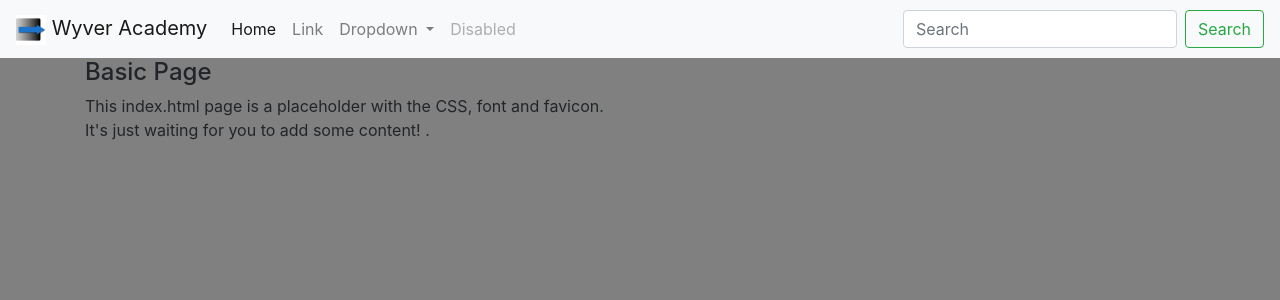
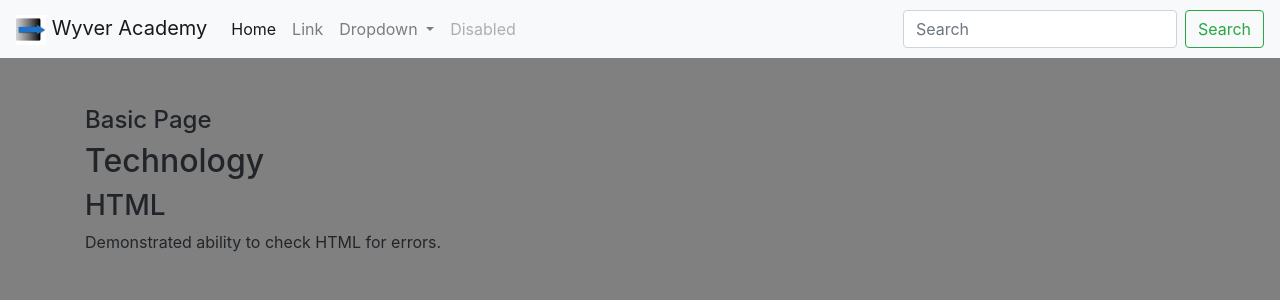
Before and after one commit to Wyver-Solutions/wyveracademy, a Jekyll site: the page built from index.md, in a window 1280 px wide. Shown: the top 300 px of the page. Built offline with Jekyll 4.4.1, drawn with Linux system fonts in a browser that asks for light colours.

```diff
--- a/_config.yml
+++ b/_config.yml
@@ -27,6 +27,12 @@ theme:
 plugins:
   - jekyll-feed
 
+collections:
+    competencies:
+        output: true
+
+collections_dir: _collections
+
 # Exclude from processing.
 # The following items will not be processed, by default. Create a custom list
 # to override the default setting.
--- a/_layouts/default.html
+++ b/_layouts/default.html
@@ -71,10 +71,14 @@
   <!-- Primary Page Layout
   –––––––––––––––––––––––––––––––––––––––––––––––––– -->
   <div class="container">
-    <div class="row">
+    <div class="row mt-5">
       <div class="col-6">
         <h4>Basic Page</h4>
-        <p>This index.html page is a placeholder with the CSS, font and favicon. It's just waiting for you to add some content! </a>.</p>
+        {% for c in site.competencies %}
+          <h2>{{ c.category }}</h2>
+          <h3>{{ c.sub-category }}</h3>
+          <div>{{ c.content }}</div>
+        {% endfor %}
       </div>
     </div>
   </div>
```
Also changed, not shown: _collections/_competencies/tech_01.md (added, +6 -0 lines), _collections/_posts/2020-06-06-welcome-to-jekyll.markdown (added, +25 -0 lines), about.md (+1 -1 lines), Gemfile.lock.
